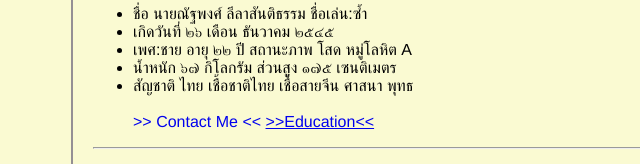
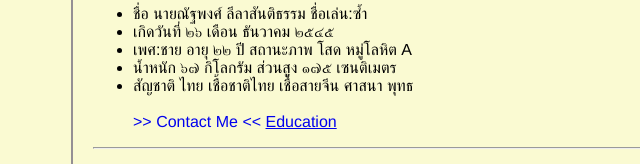
Before and after one commit to NattapongNL/My-Web-port, a plain HTML site: page index.html in a window 1280 px wide. Shown: the part 456-620 px from the top of the page, 51-691 px from the left. Drawn offline with Linux system fonts and the light colour scheme; files whose address does not match are found by name.

Commit message:
Add files via upload

```diff
--- a/index.html
+++ b/index.html
@@ -54,7 +54,7 @@ padding: 20px; ;}
             <li>สัญชาติ ไทย เชื้อชาติไทย เชื้อสายจีน  ศาสนา พุทธ  </li>
             <br>
             <a href="./contact.html" style="display:contents;margin-bottom: auto;">>> Contact Me <<</a>
-            <a href="/website/Education.html" ">>>Education<<</a>
+            <a href="./Education.html ">Education</a>
             <br>
 
     </div>
```
